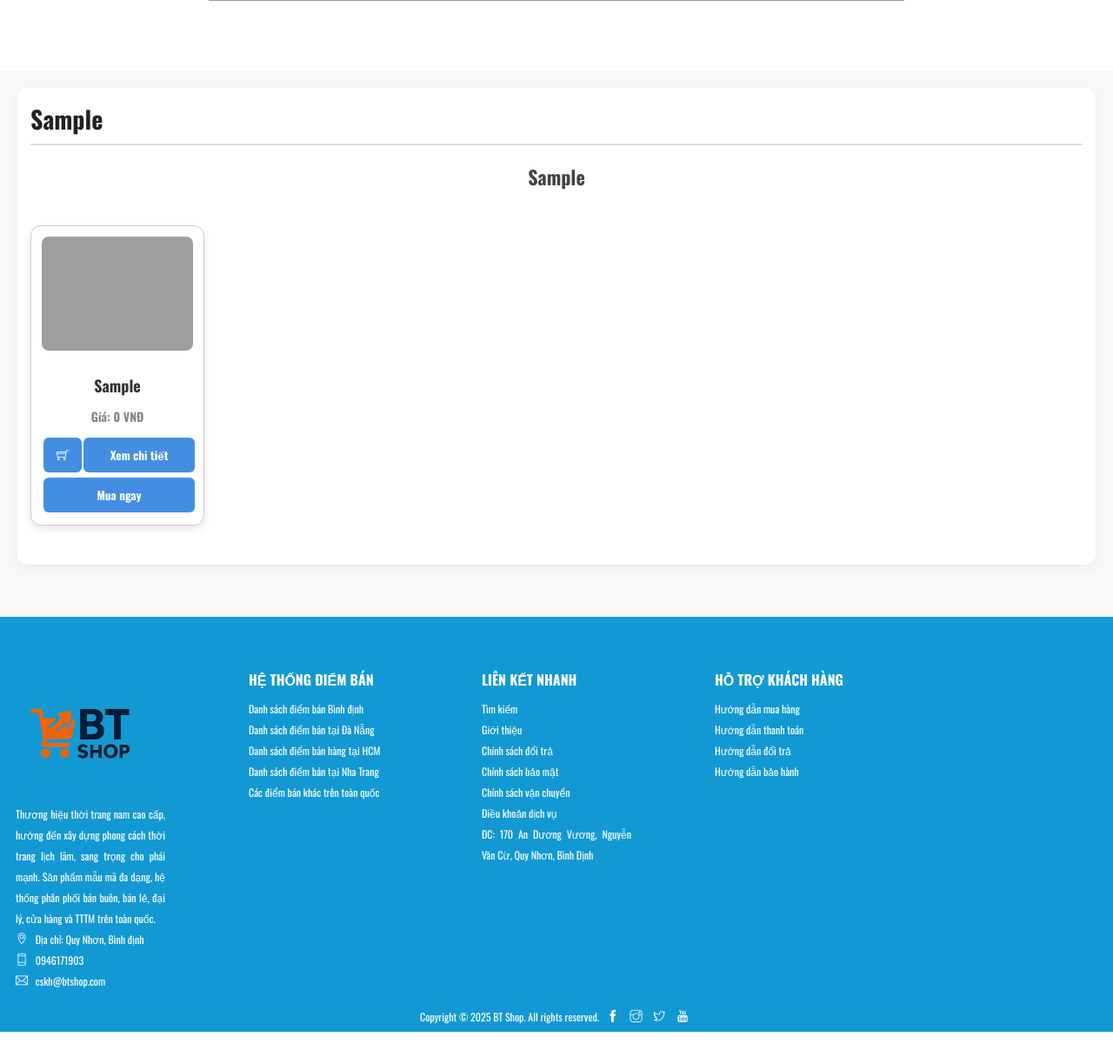
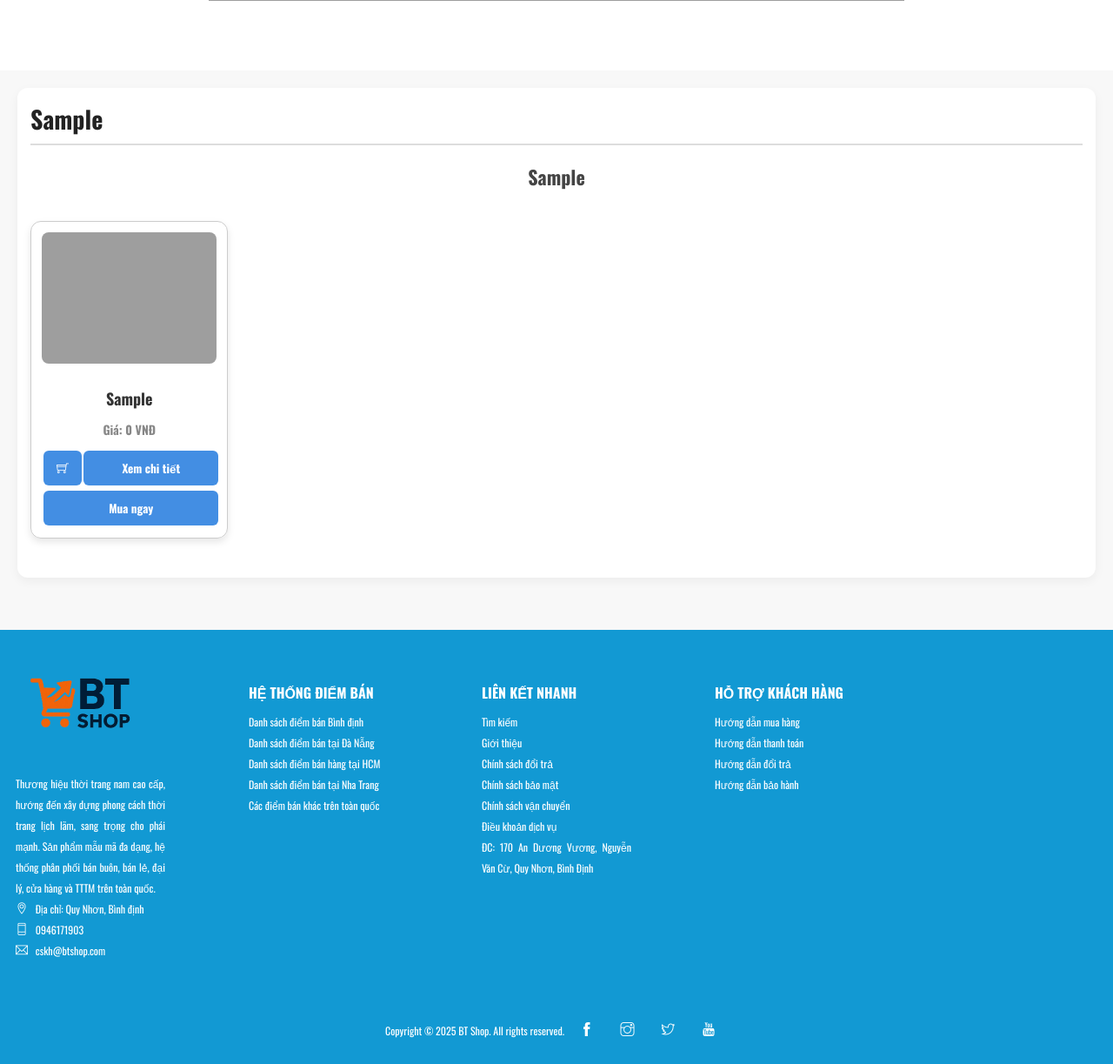
Before and after one commit to san24022005/source-code, a PHP site: page / in a window 1280 px wide. Shown: the part 719-1942 px from the top of the page at 87% size. Before the commit the page ends 1905 px from the top, so only its background shows below. Run offline with PHP 8.4, Linux system fonts and the light colour scheme; the visitor is signed in with stand-in values (Sample User, id 1); tables that the repository leaves empty or names only in its code hold one stand-in row (values such as "Sample post"); some web fonts are replaced; grey boxes are pictures that could not be loaded.

Commit message:
sua lai cac file final

```diff
--- a/accsets/css/main.css
+++ b/accsets/css/main.css
@@ -231,7 +231,7 @@
     font-size: 17px;
 }
 
-@media (max-width: 960px) {
+@media (max-width: 900px) {
     #header .nav {
         overflow: hidden;
         float: none;
@@ -242,7 +242,7 @@
     }
 
     .nav > li > a {
-        line-height: 42px;
+        line-height: 48px;
         padding: 0 20px;
     }
 
@@ -271,7 +271,7 @@
 
     .sub-nav li a {
         padding-left: 30px;
-        line-height: 42px;
+        line-height: 48px;
     }
 
     #header .nav-icon {
@@ -390,7 +390,7 @@
 #products .danhmuc .kieu {
     display: flex;
     flex-wrap: wrap;
-    gap: 20px;
+    gap: 15px;
     margin-bottom: 30px;
 }
 
@@ -484,26 +484,42 @@
     height: 10%;
 }
 
-
 /* Responsive cho tablet */
-@media (min-width: 980px) and (max-width: 1040px) {
+/* Hiển thị 6 sản phâm trên 1 dòng*/
+@media (min-width: 1370px) and (max-width: 1565px) {
     .product {
-        width: 23.3%;
+        width: 15.7%;
     }
 }
-
+/* 5 sản phẩm / 1 dòng */
+@media (min-width: 1075px) and (max-width: 1369px) {
+    .product {
+        width: 18.8%;
+    }
+}
+/* 4 sản phẩm trên 1 dòng */
+@media (min-width: 980px) and (max-width: 1074px) {
+    .product {
+        width: 23.7%;
+    }
+}
+/* 3 sản phẩm trên 1 dòng */
 @media (min-width: 650px) and (max-width: 979px) {
     .product {
-        width: 31%;
+        width: 32.1%;
     }
 
     .product .btn {
         padding: 0;
     }
+
+    #products .danhmuc .kieu {
+        gap: 10px;
+    }
 }
-
+/* 2 sản phẩm / 1 dòng */
 /* Responsive cho mobile */
-@media (max-width: 650px) {
+@media (max-width: 649px) {
     #products {
         padding: 0;
     }
@@ -517,14 +533,13 @@
     }
 
     .product {
-        width: 46.9%;
+        width: 49.2%;
     }
 
     .product .btn {
         padding: 0;
     }
 }
-
 
 /* END : PRODUCT */
 
@@ -558,12 +573,15 @@
     padding: 10px;
 }
 
+#footer #top-footer .footer-box:first-child {
+    margin-top: 0;
+}
+
 #footer .footer-box h3 {
     text-transform: uppercase;
     font-size: 16px;
     margin-bottom: 10px;
 }
-
 
 .footer-box li {
     font-size: 12px;
@@ -580,21 +598,29 @@
 }
 
 #footer #bottom-footer {
-    height: 36px;
+    padding: 40px 0 10px;
     color: var(--main-color);
     text-align: center;
     display: block;
 }
 
 #bottom-footer .copyright,
- #bottom-footer .social-media {
+#bottom-footer .social-media {
+    margin: auto 0;
     font-size: 12px;
     padding: 10px 0;
     display: inline-block;
 }
 
+ #bottom-footer .social-media a {
+    display: inline-block;
+    padding: 10px;
+    margin: auto 0;
+ }
+
 #bottom-footer .copy-r-icon {
-    padding: 0 5px;
+    margin: 0 4px;
+    font-size: 16px;
     color: var(--main-color);
 }
 
--- a/accsets/css/table.css
+++ b/accsets/css/table.css
@@ -141,7 +141,7 @@ form .btn-dathang:hover {
 }
 
 .modal-left img {
-    max-width: 100%;
+    width: 100%;
     height: auto;
     max-height: 100%;
     object-fit: contain;
@@ -289,7 +289,6 @@ form .btn-dathang:hover {
         height: 26px;
     }
 }
-
 
 /* END : MODAL */
 
```
